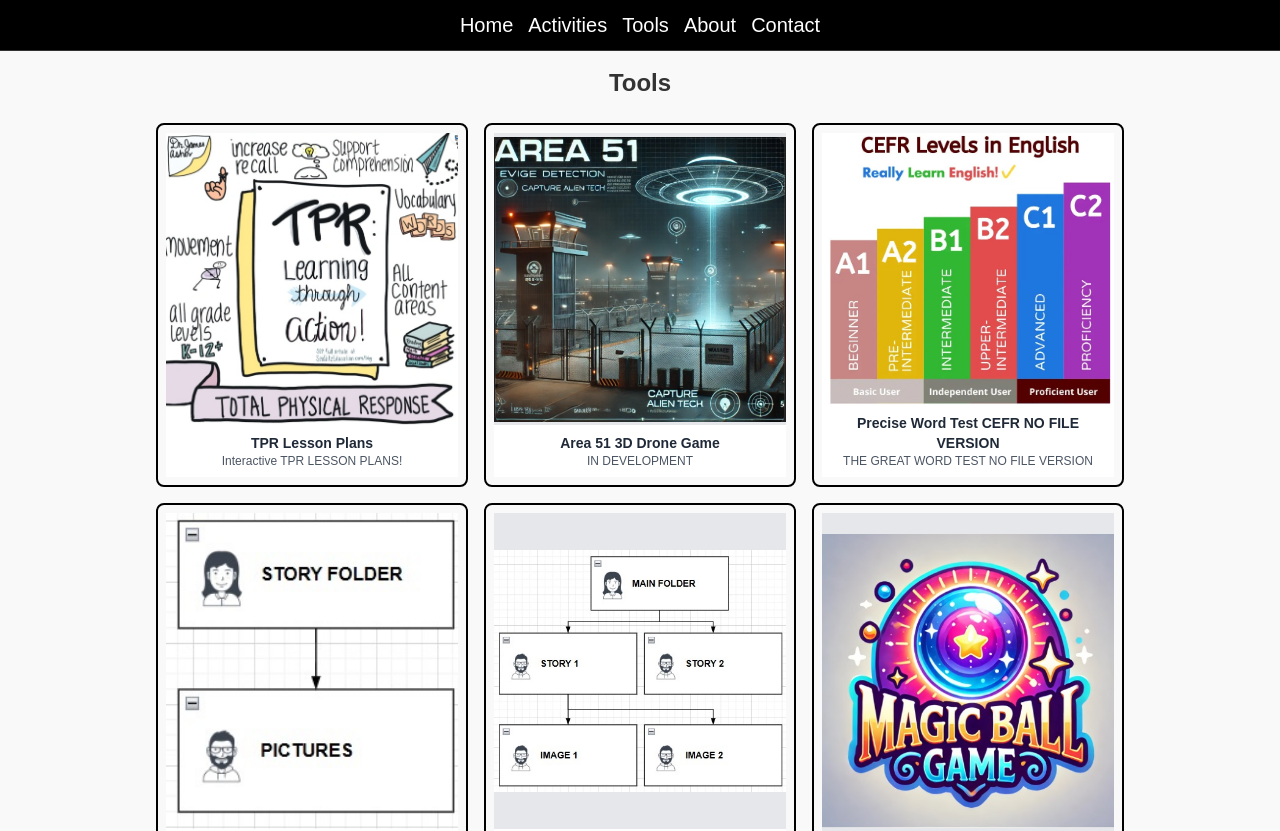
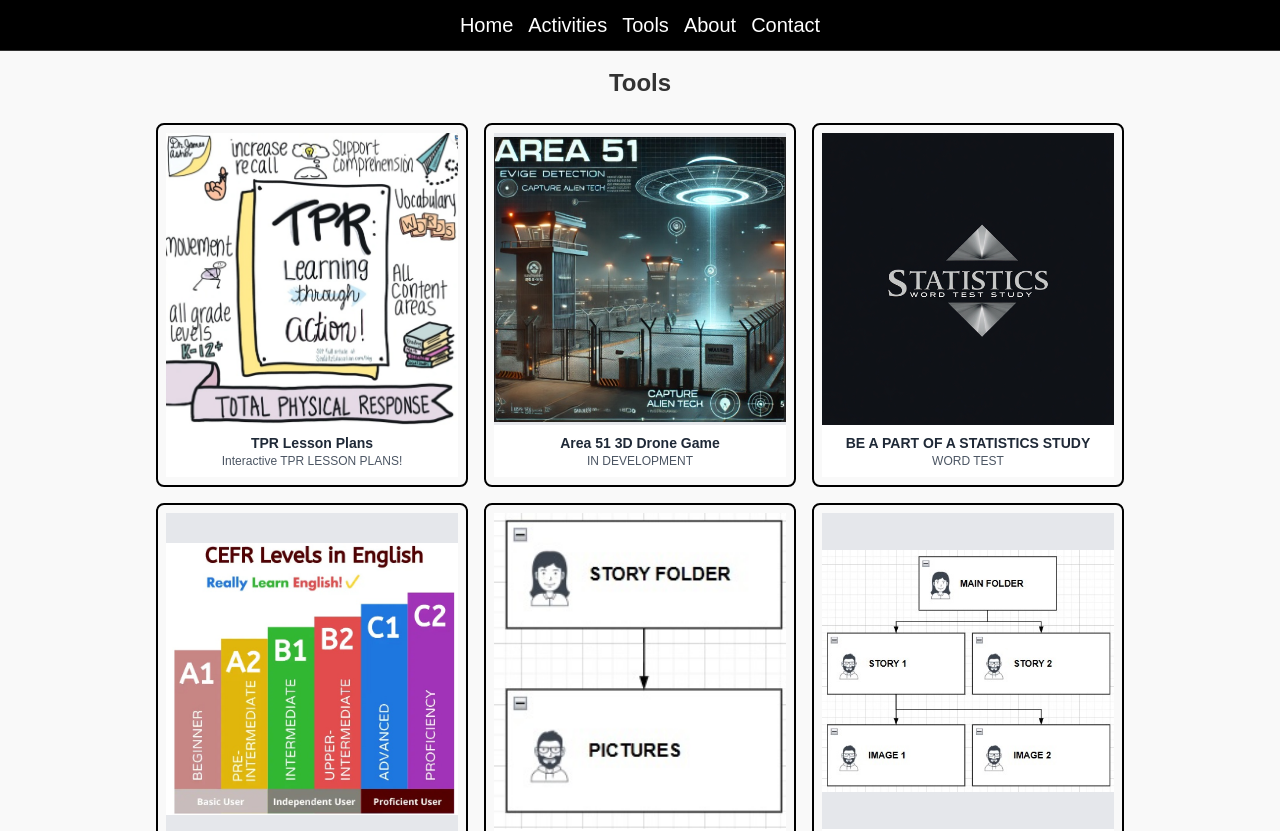
Before and after one commit to teachtudor/main, a Next.js app: page /Tools in a window 1280 px wide. Shown: the top 831 px of the page. Built offline with nearby package versions, Linux system fonts and the light colour scheme.

Commit message:
corrections

```diff
--- a/src/app/Tools/page.js
+++ b/src/app/Tools/page.js
@@ -33,12 +33,12 @@ const blogPosts = [
     image: "/area51.jpg", // Ensure this is the correct path
     description: "IN DEVELOPMENT",
   },
-  // {
-  //   id:19,
-  //   title: "BE A PART OF A STATISTICS STUDY",
-  //   image: "/staword.jpeg", // Ensure this is the correct path
-  //   description: "WORD TEST",
-  // },
+  {
+    id:19,
+    title: "BE A PART OF A STATISTICS STUDY",
+    image: "/staword.jpeg", // Ensure this is the correct path
+    description: "WORD TEST",
+  },
   {
     id: 5,
     title: "Precise Word Test CEFR NO FILE VERSION",
```
